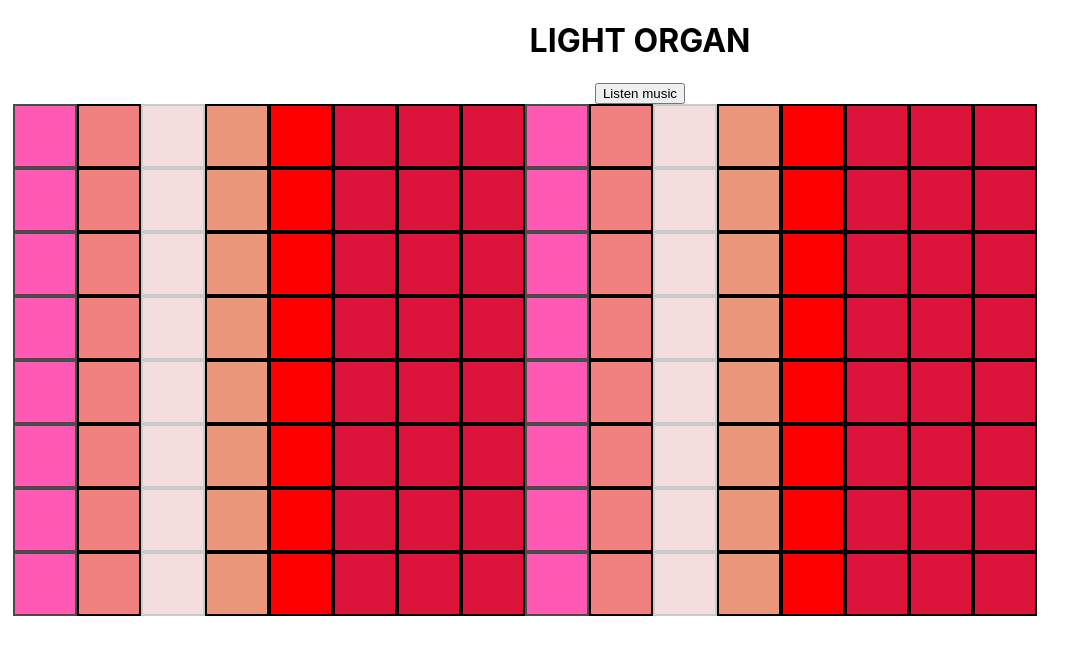
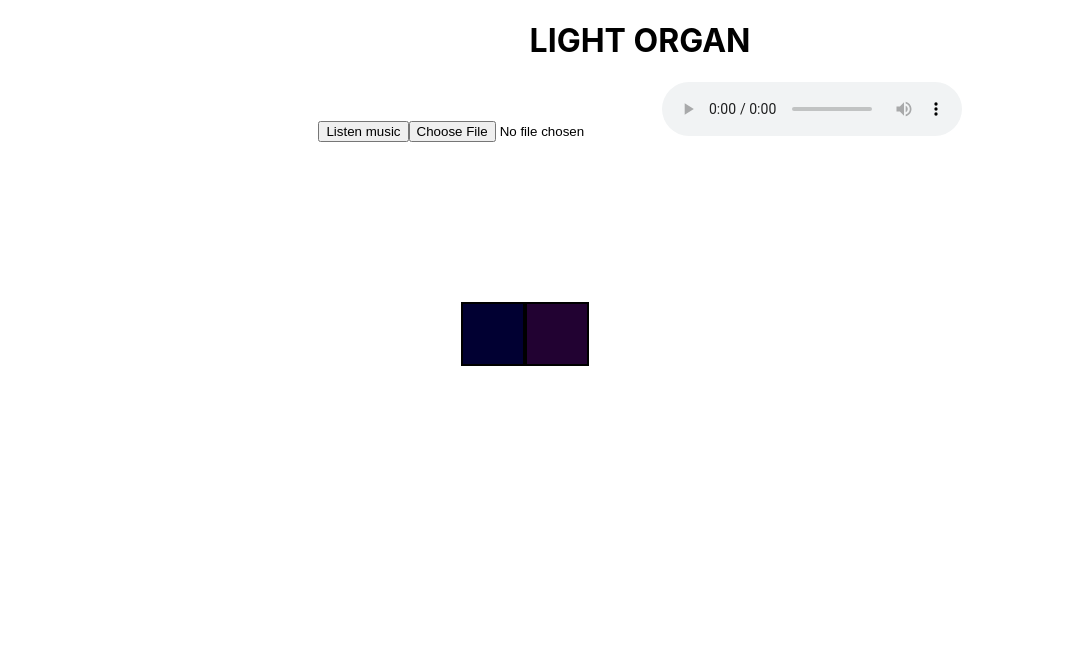
Before and after one commit to OllenkA/color-music, a React (Create React App) app: page / in a window 1280 px wide. Shown: the top 654 px of the page, without its empty margins (0-1087 px from the left). Built offline with nearby package versions, Linux system fonts and the light colour scheme.

Commit message:
add music

```diff
--- a/package.json
+++ b/package.json
@@ -11,7 +11,8 @@
     "react-redux": "^7.1.3",
     "react-scripts": "3.3.0",
     "redux": "^4.0.4",
-    "redux-thunk": "^2.3.0"
+    "redux-thunk": "^2.3.0",
+    "serialize-javascript": "^2.1.1"
   },
   "scripts": {
     "start": "react-scripts start",
--- a/src/components/FieldGame/FieldGame.jsx
+++ b/src/components/FieldGame/FieldGame.jsx
@@ -1,38 +1,70 @@
-import React from 'react';
+import React, {useRef, useState} from 'react';
 import styles from './FieldGame.module.css';
 import {connect} from "react-redux";
-import one from '../../audio/1.mp3'
+// import one from '../../audio/1.mp3'
 import {startPlayMusic} from "../../redux/reducer";
 
 function FieldGame(props) {
 
-    let cells = props.colors.map((el, i) => {
-        return <section key={i} style={{ backgroundColor: el.color, opacity: el.brightness}} className={styles.cell}>
-        </section>
+    const [data, setData] = useState([1,34]);
+
+
+    console.log(data)
+    let cells = data.map((el, i) => {
+        // let r = el;
+        // let g = 0;
+        // let b = 255 - el;
+        let r = el + (25 * (i/128));
+        let g = 250 * (i/128);
+        let b = 50;
+        let newColor = "rgb(" + r + "," + g + "," + b + ")";
+        // console.log(newColor);
+        // console.log(el);
+        return <div key={i}
+                        style={{backgroundColor: newColor}}
+                        // style={{backgroundColor: el.color, opacity: el.brightness}}
+                        className={styles.cell}>
+        </div>
     });
 
+    let setMusic = (e) => {
+        let file = e.target.files[0];
+        audioEl.current.src = URL.createObjectURL(file);
+        audioEl.current.load();
+        audioEl.current.play();
+        let context = new AudioContext();
+        let src = context.createMediaElementSource(audioEl.current);
+        let analyser = context.createAnalyser();
+        src.connect(analyser);
+        analyser.connect(context.destination);
+        analyser.fftSize = 256;
+
+        let bufferLength = analyser.frequencyBinCount;
+        let dataArray = new Uint8Array(bufferLength);
+        function renderFrame() {
+            requestAnimationFrame(renderFrame);
+            // x = 0;
+            analyser.getByteFrequencyData(dataArray);
+            setData(Array.from(dataArray))
+            console.log(dataArray)
+        }
+        audioEl.current.play();
+        renderFrame();
+
+    };
+
+
+
+    const audioEl = useRef(null);
+
     return (<>
-        <button onClick={props.startPlayMusic}>Listen music</button>
+            <button onClick={props.startPlayMusic}>Listen music</button>
+            <input type='file' accept='audio/*' onChange={setMusic}/>
+            <audio ref={audioEl} controls={true}/>
+            <article className={styles.container}>
 
-        <article className={styles.container}>
-            <audio ref={props.audioRef} src={one}/>
-            {cells}
-            {cells}
-            {cells}
-            {cells}
-            {cells}
-            {cells}
-            {cells}
-            {cells}
-            {cells}
-            {cells}
-            {cells}
-            {cells}
-            {cells}
-            {cells}
-            {cells}
-            {cells}
-        </article>
+                {cells}
+            </article>
         </>
     );
 }
--- a/src/redux/reducer.js
+++ b/src/redux/reducer.js
@@ -63,7 +63,6 @@ const reducer = (state = initialState, action) => {
     }
 };
 
-
 export const startPlayMusic = () => ({type: START_PLAY_MUSIC});
 
 export default reducer;
```
